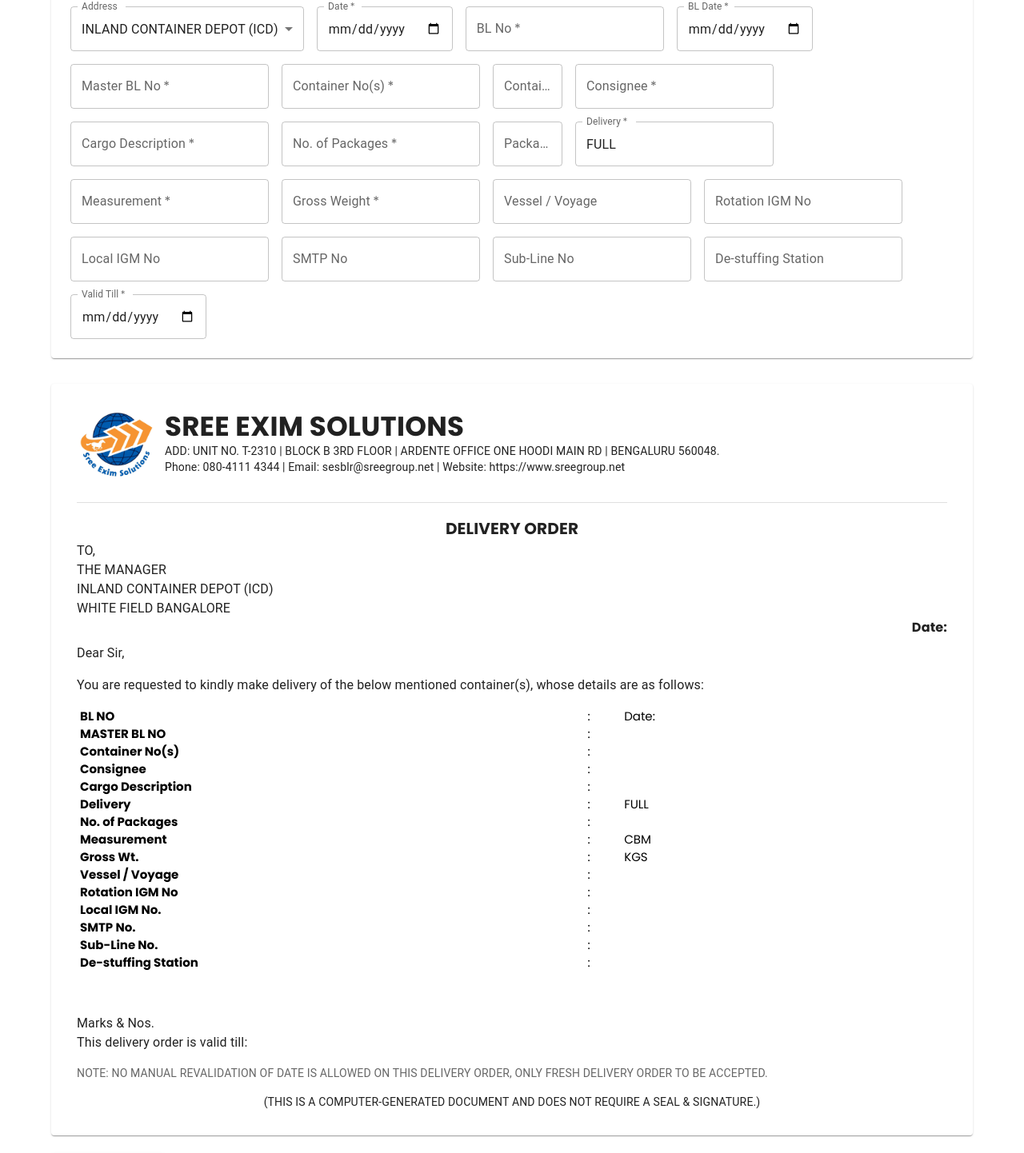
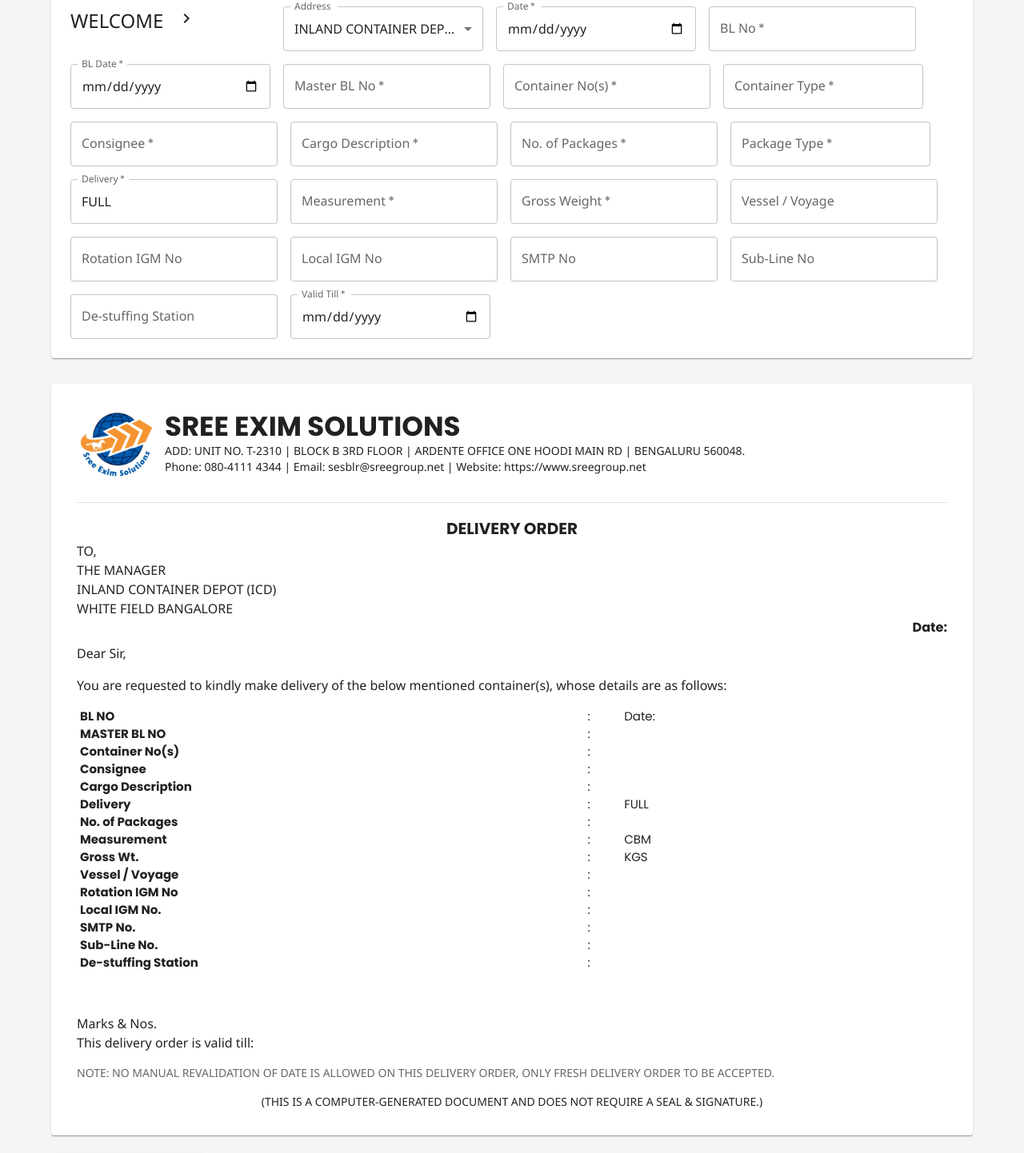
Before and after one commit to ajith-1/DO_FORM, a React (Create React App) app: page / in a window 1280 px wide. Shown: the part 120-1562 px from the top of the page at 80% size. Built offline with nearby package versions, Linux system fonts and the light colour scheme.

Commit message:
new commit

```diff
--- a/package.json
+++ b/package.json
@@ -5,7 +5,10 @@
   "dependencies": {
     "@emotion/react": "^11.14.0",
     "@emotion/styled": "^11.14.1",
+    "@mui/icons-material": "^7.2.0",
+    "@mui/lab": "^7.0.0-beta.14",
     "@mui/material": "^7.2.0",
+    "framer-motion": "^12.23.12",
     "html2canvas": "^1.4.1",
     "html2pdf.js": "^0.10.3",
     "jspdf": "^3.0.1",
--- a/src/App.js
+++ b/src/App.js
@@ -1,3 +1,4 @@
+// Enhanced Delivery Order App with Modern Theme, Animated Download Button, and Success Toast
 import React, { useState, useRef } from "react";
 import {
   Box,
@@ -10,10 +11,33 @@ import {
   MenuItem,
   Divider,
   Autocomplete,
+  Snackbar,
+  Alert,
+  CssBaseline,
+  ThemeProvider,
+  createTheme,
+  CircularProgress,
 } from "@mui/material";
+import { motion, AnimatePresence } from "framer-motion";
 import html2pdf from "html2pdf.js";
+import logoBase64 from "./Demo";
 import "./style.css";
-import logoBase64 from "./Demo";
+import { ChevronRight } from "@mui/icons-material";
+
+const theme = createTheme({
+  palette: {
+    mode: "light",
+    primary: {
+      main: "#1976d2",
+    },
+    background: {
+      default: "#f5f5f5",
+    },
+  },
+  typography: {
+    fontFamily: "'Segoe UI', sans-serif",
+  },
+});
 
 export default function App() {
   const [form, setForm] = useState({
@@ -41,10 +65,12 @@ export default function App() {
       "INLAND CONTAINER DEPOT (ICD)\nWHITE FIELD BANGALORE",
   });
 
+  const [openToast, setOpenToast] = useState(false);
+  const [isDownloading, setIsDownloading] = useState(false);
   const previewRef = useRef();
 
   const handleChange = (e) => {
-    setForm({ ...form, [e.target.name]: e.target.value });
+    setForm({ ...form, [e.target.name]: e.target.value.toUpperCase() });
   };
 
   const formatDate = (dateStr) => {
@@ -73,15 +99,14 @@ export default function App() {
       "measurement",
     ];
 
-    const missingFields = requiredFields.filter(
-      (field) => !form[field]
-    );
+    const missingFields = requiredFields.filter((field) => !form[field]);
 
     if (missingFields.length > 0) {
       alert("Please fill all required fields before downloading the PDF.");
       return;
     }
 
+    setIsDownloading(true);
     const element = previewRef.current;
     const opt = {
       margin: 0.3,
@@ -91,9 +116,14 @@ export default function App() {
       jsPDF: { unit: "in", format: "a4", orientation: "portrait" },
     };
 
-    html2pdf().set(opt).from(element).save().then(() => {
-      // alert("PDF Downloaded Successfully!");
-    });
+    html2pdf()
+      .set(opt)
+      .from(element)
+      .save()
+      .then(() => {
+        setIsDownloading(false);
+        setOpenToast(true);
+      });
   };
 
   const addressOptions = [
@@ -101,48 +131,60 @@ export default function App() {
     "PEARL CONTAINER TERMINALS,\nNO.53, SIPCOT INDUSTRIAL COMPLEX,\nPHASE-I, HOSUR – 635126",
   ];
 
-  const containerTypes = ["20", "40", "45", "LCL"];
-  const packageTypes = ["NOS", "PKG", "PLT", "BLS", "CTN", "CRT", "RLS", "PCS", "DRM"];
+  const containerTypes = ["20", "40", "20HC", "40HC", "45", "LCL"];
+  const packageTypes = ["BDL", "CAS","SHT","CHT","CLS","COL","CON","CRT","CSK","CTN","CYL","DRM","ENV","FLK","FUT","HBK","JBL","JTA","KEG","LFT","LOG","NGT","PAL","PKG","PLT","QDS","REL","RLS","SKD","SLB","TBL","TIN","TRK","UNT","PCS"];
 
   return (
-    <Container sx={{ mt: 4, mb: 4 }}>
-      <Typography variant="h5" align="center" color="primary" gutterBottom>
+    <ThemeProvider theme={theme}>
+      <CssBaseline />
+      <motion.div
+        initial={{ opacity: 0, y: 20 }}
+        animate={{ opacity: 1, y: 0 }}
+        transition={{ duration: 0.5, ease: "easeOut" }}
+      >
+        <Container sx={{ mt: 4, mb: 4 }}>
+          {/* ...Form and Preview Components... */}
+          <Typography variant="h5" align="center" color="primary" gutterBottom>
         SREE EXIM SOLUTIONS <br />
         DELIVERY ORDER
       </Typography>
 
       <Paper sx={{ p: 3, mb: 4 }}>
         <Grid container spacing={2}>
+        <Grid item xs={12} sm={6}>
+          <Typography sx={{ minWidth: 250, fontSize:"24" }}>WELCOME <span className="arrow-icon"><ChevronRight /></span></Typography>
+          </Grid>
           <Grid item xs={12}>
             <TextField
+              sx={{ maxWidth: 250, fontSize: "10" }}
               select
               label="Address"
               name="address"
               value={form.address}
               onChange={handleChange}
-              fullWidth
+
             >
               {addressOptions.map((option, index) => (
                 <MenuItem key={index} value={option}>
                   {option.split("\n")[0]}
                 </MenuItem>
               ))}
-            </TextField>
+            </TextField >
           </Grid>
           <Grid item xs={12} sm={6}>
-            <TextField label="Date" type="date" name="doDate" value={form.doDate} onChange={handleChange} fullWidth InputLabelProps={{ shrink: true }} required />
+            <TextField sx={{ minWidth: 250 }} label="Date" type="date" name="doDate" value={form.doDate} onChange={handleChange} fullWidth InputLabelProps={{ shrink: true }} required />
           </Grid>
           <Grid item xs={12} sm={6}>
-            <TextField label="BL No" name="blNo" value={form.blNo} onChange={handleChange} fullWidth required />
+            <TextField sx={{ minWidth: 250 }} label="BL No" name="blNo" value={form.blNo} onChange={handleChange} fullWidth required />
           </Grid>
           <Grid item xs={12} sm={6}>
-            <TextField label="BL Date" type="date" name="blDate" value={form.blDate} onChange={handleChange} fullWidth InputLabelProps={{ shrink: true }} required />
+            <TextField sx={{ minWidth: 250 }} label="BL Date" type="date" name="blDate" value={form.blDate} onChange={handleChange} fullWidth InputLabelProps={{ shrink: true }} required />
           </Grid>
           <Grid item xs={12} sm={6}>
-            <TextField label="Master BL No" name="masterBlNo" value={form.masterBlNo} onChange={handleChange} fullWidth required />
+            <TextField sx={{ minWidth: 250 }} label="Master BL No" name="masterBlNo" value={form.masterBlNo} onChange={handleChange} fullWidth required />
           </Grid>
           <Grid item xs={12} sm={6}>
-            <TextField label="Container No(s)" name="containerNo" value={form.containerNo} onChange={handleChange} fullWidth required />
+            <TextField sx={{ minWidth: 250 }} label="Container No(s)" name="containerNo" value={form.containerNo} onChange={handleChange} fullWidth required />
           </Grid>
           <Grid item xs={12} sm={6}>
             <Autocomplete
@@ -151,18 +193,18 @@ export default function App() {
               value={form.containerType}
               onInputChange={(e, newValue) => setForm({ ...form, containerType: newValue })}
               renderInput={(params) => (
-                <TextField {...params} label="Container Type" fullWidth required />
+                <TextField sx={{ minWidth: 250 }} {...params} label="Container Type" fullWidth required />
               )}
             />
           </Grid>
           <Grid item xs={12} sm={6}>
-            <TextField label="Consignee" name="consignee" value={form.consignee} onChange={handleChange} fullWidth required />
+            <TextField sx={{ minWidth: 250 }} label="Consignee" name="consignee" value={form.consignee} onChange={handleChange} fullWidth required />
           </Grid>
           <Grid item xs={12} sm={6}>
-            <TextField label="Cargo Description" name="cargoDesc" value={form.cargoDesc} onChange={handleChange} fullWidth required />
+            <TextField sx={{ minWidth: 250 }} label="Cargo Description" name="cargoDesc" value={form.cargoDesc} onChange={handleChange} fullWidth required />
           </Grid>
-          <Grid item xs={12} sm={4}>
-            <TextField label="No. of Packages" name="packages" value={form.packages} onChange={handleChange} fullWidth required />
+          <Grid item xs={12} sm={6}>
+            <TextField sx={{ minWidth: 250 }} label="No. of Packages" name="packages" value={form.packages} onChange={handleChange} fullWidth required />
           </Grid>
           <Grid item xs={12} sm={6}>
             <Autocomplete
@@ -171,39 +213,39 @@ export default function App() {
               value={form.packageType}
               onInputChange={(e, newValue) => setForm({ ...form, packageType: newValue })}
               renderInput={(params) => (
-                <TextField {...params} label="Package Type" fullWidth required />
+                <TextField sx={{ minWidth: 250 }}{...params} label="Package Type" fullWidth required />
               )}
             />
           </Grid>
           <Grid item xs={12} sm={4}>
-            <TextField label="Delivery" name="delivery" value={form.delivery} onChange={handleChange} fullWidth required />
+            <TextField sx={{ minWidth: 250 }}label="Delivery" name="delivery" value={form.delivery} onChange={handleChange} fullWidth required />
           </Grid>
           <Grid item xs={12} sm={6}>
-            <TextField label="Measurement" name="measurement" value={form.measurement} onChange={handleChange} fullWidth required />
+            <TextField sx={{ minWidth: 250 }}label="Measurement" name="measurement" value={form.measurement} onChange={handleChange} fullWidth required />
           </Grid>
           <Grid item xs={12} sm={6}>
-            <TextField label="Gross Weight" name="grossWt" value={form.grossWt} onChange={handleChange} fullWidth required />
+            <TextField sx={{ minWidth: 250 }}label="Gross Weight" name="grossWt" value={form.grossWt} onChange={handleChange} fullWidth required />
           </Grid>
           <Grid item xs={12} sm={6}>
-            <TextField label="Vessel / Voyage" name="vessel" value={form.vessel} onChange={handleChange} fullWidth />
+            <TextField sx={{ minWidth: 250 }} label="Vessel / Voyage" name="vessel" value={form.vessel} onChange={handleChange} fullWidth />
           </Grid>
           <Grid item xs={12} sm={6}>
-            <TextField label="Rotation IGM No" name="rotationIgm" value={form.rotationIgm} onChange={handleChange} fullWidth />
+            <TextField sx={{ minWidth: 250 }} label="Rotation IGM No" name="rotationIgm" value={form.rotationIgm} onChange={handleChange} fullWidth />
           </Grid>
           <Grid item xs={12} sm={6}>
-            <TextField label="Local IGM No" name="localIgm" value={form.localIgm} onChange={handleChange} fullWidth />
+            <TextField sx={{ minWidth: 250 }} label="Local IGM No" name="localIgm" value={form.localIgm} onChange={handleChange} fullWidth />
           </Grid>
           <Grid item xs={12} sm={6}>
-            <TextField label="SMTP No" name="smtpNo" value={form.smtpNo} onChange={handleChange} fullWidth />
+            <TextField sx={{ minWidth: 250 }} label="SMTP No" name="smtpNo" value={form.smtpNo} onChange={handleChange} fullWidth />
           </Grid>
           <Grid item xs={12} sm={6}>
-            <TextField label="Sub-Line No" name="subLineNo" value={form.subLineNo} onChange={handleChange} fullWidth />
+            <TextField sx={{ minWidth: 250 }} label="Sub-Line No" name="subLineNo" value={form.subLineNo} onChange={handleChange} fullWidth />
           </Grid>
           <Grid item xs={12} sm={6}>
-            <TextField label="De-stuffing Station" name="destuffing" value={form.destuffing} onChange={handleChange} fullWidth />
+            <TextField sx={{ minWidth: 250 }} label="De-stuffing Station" name="destuffing" value={form.destuffing} onChange={handleChange} fullWidth />
           </Grid>
           <Grid item xs={12}>
-            <TextField label="Valid Till" type="date" name="validTill" value={form.validTill} onChange={handleChange} fullWidth InputLabelProps={{ shrink: true }} required />
+            <TextField sx={{ minWidth: 250 }} label="Valid Till" type="date" name="validTill" value={form.validTill} onChange={handleChange} fullWidth InputLabelProps={{ shrink: true }} required />
           </Grid>
         </Grid>
       </Paper>
@@ -294,9 +336,49 @@ export default function App() {
         </Typography>
       </Paper>
 
-      <Button variant="contained" color="primary" onClick={generatePDF} sx={{ mt: 3 }}>
-        Download PDF
-      </Button>
-    </Container>
+
+            <Button
+              variant="contained"
+              color="primary"
+              onClick={generatePDF}
+              sx={{ mt: 3, px: 4, py: 1.5, fontWeight: "bold", borderRadius: "12px" }}
+              disabled={isDownloading}
+              startIcon={isDownloading ? <CircularProgress size={20} color="inherit" /> : "📄"}
+            >
+              {isDownloading ? "Generating..." : "Download PDF"}
+            </Button>
+
+          <AnimatePresence>
+            {openToast && (
+              <Snackbar
+                open={openToast}
+                autoHideDuration={1500}
+                onClose={() => setOpenToast(false)}
+                anchorOrigin={{ vertical: "bottom", horizontal: "center" }}
+              >
+                <Alert
+                  onClose={() => setOpenToast(false)}
+                  severity="success"
+                  sx={{ width: "100%" }}
+                  variant="filled"
+                  icon={
+                    <motion.div
+                      initial={{ scale: 0 }}
+                      animate={{ scale: 1, rotate: 360 }}
+                      exit={{ scale: 0 }}
+                      transition={{ type: "spring", stiffness: 200, damping: 10 }}
+                    >
+                      ✅
+                    </motion.div>
+                  }
+                >
+                  PDF downloaded successfully!
+                </Alert>
+              </Snackbar>
+            )}
+          </AnimatePresence>
+        </Container>
+      </motion.div>
+    </ThemeProvider>
   );
 }
--- a/src/style.css
+++ b/src/style.css
@@ -7,3 +7,30 @@
 .title {
 font-weight: bold;
 }
+
+.arrow-button {
+  display: inline-flex;
+  align-items: center;
+  background: #1976d2;
+  color: white;
+  border: none;
+  padding: 12px 20px;
+  font-size: 16px;
+  cursor: pointer;
+  border-radius: 8px;
+  transition: background 0.3s;
+}
+
+.arrow-button:hover {
+  background: #115293;
+}
+
+.arrow-icon {
+  display: inline-block;
+  margin-left: 10px;
+  transition: transform 0.3s ease;
+}
+
+.arrow-button:hover .arrow-icon {
+  transform: translateX(6px);
+}
```
Also changed, not shown: 1 other file (tests, documents, lock files or other folders).
